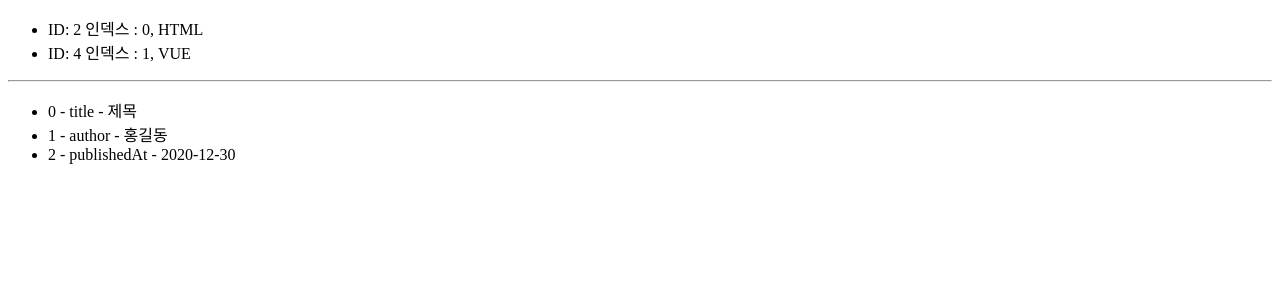
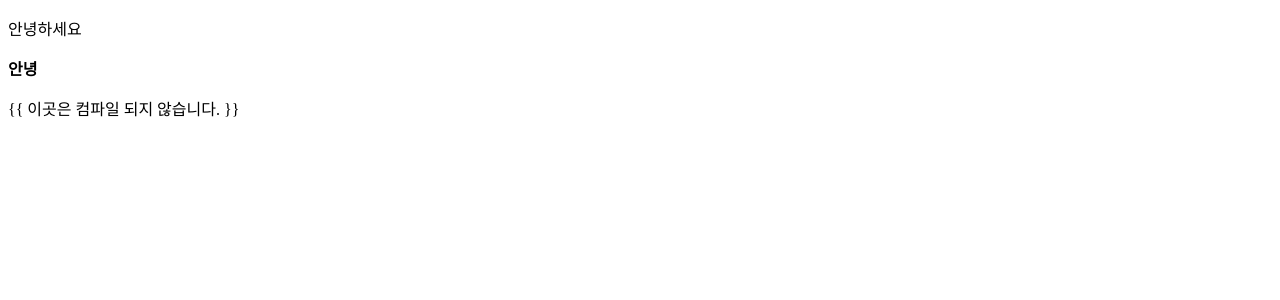
Before and after one commit to eunhye8767/study-vue3, a Vue app in the folder gymcoding/learn-vue3/: page / in a window 1280 px wide. Shown: the top 300 px of the page. Built offline with nearby package versions, Linux system fonts and the light colour scheme.

Commit message:
[vue 기본] 디렉티브 1

```diff
--- a/gymcoding/learn-vue3/src/App.vue
+++ b/gymcoding/learn-vue3/src/App.vue
@@ -1,47 +1,19 @@
 <template>
 	<div>
-		<ul>
-			<!-- <template v-for="(item, index) in items" :key="item.id">
-				<li v-if="item.id % 2 === 0">
-					ID: {{ item.id }} 인덱스 : {{ index }}, {{ item.message }}
-				</li>
-			</template> -->
-			<template v-for="(item, index) in evenItems" :key="item.id">
-				<li>ID: {{ item.id }} 인덱스 : {{ index }}, {{ item.message }}</li>
-			</template>
-			<!-- <li v-for="(item, index) in items" :key="item.id">
-				인덱스 : {{ index }}, {{ item.message }}
-			</li> -->
-		</ul>
+		<p v-text="msg"></p>
+		<p v-html="htmlStr"></p>
+		<p v-pre>{{ 이곳은 컴파일 되지 않습니다. }}</p>
 	</div>
-	<hr />
-	<ul>
-		<li v-for="(value, key, index) in myObject" :key="index">
-			{{ index }} - {{ key }} - {{ value }}
-		</li>
-	</ul>
 </template>
 
 <script>
-import { computed, reactive } from 'vue';
+import { ref } from 'vue';
 
 export default {
 	setup() {
-		const items = reactive([
-			{ id: 1, message: 'JAVA' },
-			{ id: 2, message: 'HTML' },
-			{ id: 3, message: 'CSS' },
-			{ id: 4, message: 'VUE' },
-		]);
-
-		const evenItems = computed(() => items.filter(item => item.id % 2 === 0));
-
-		const myObject = reactive({
-			title: '제목',
-			author: '홍길동',
-			publishedAt: '2020-12-30',
-		});
-		return { items, evenItems, myObject };
+		const msg = ref('안녕하세요');
+		const htmlStr = ref('<strong>안녕</strong>');
+		return { msg, htmlStr };
 	},
 };
 </script>
```
Also changed, not shown: gymcoding/learn-vue3/index_cloak.html (added, +34 -0 lines), 2 other files (tests, documents, lock files or other folders).
